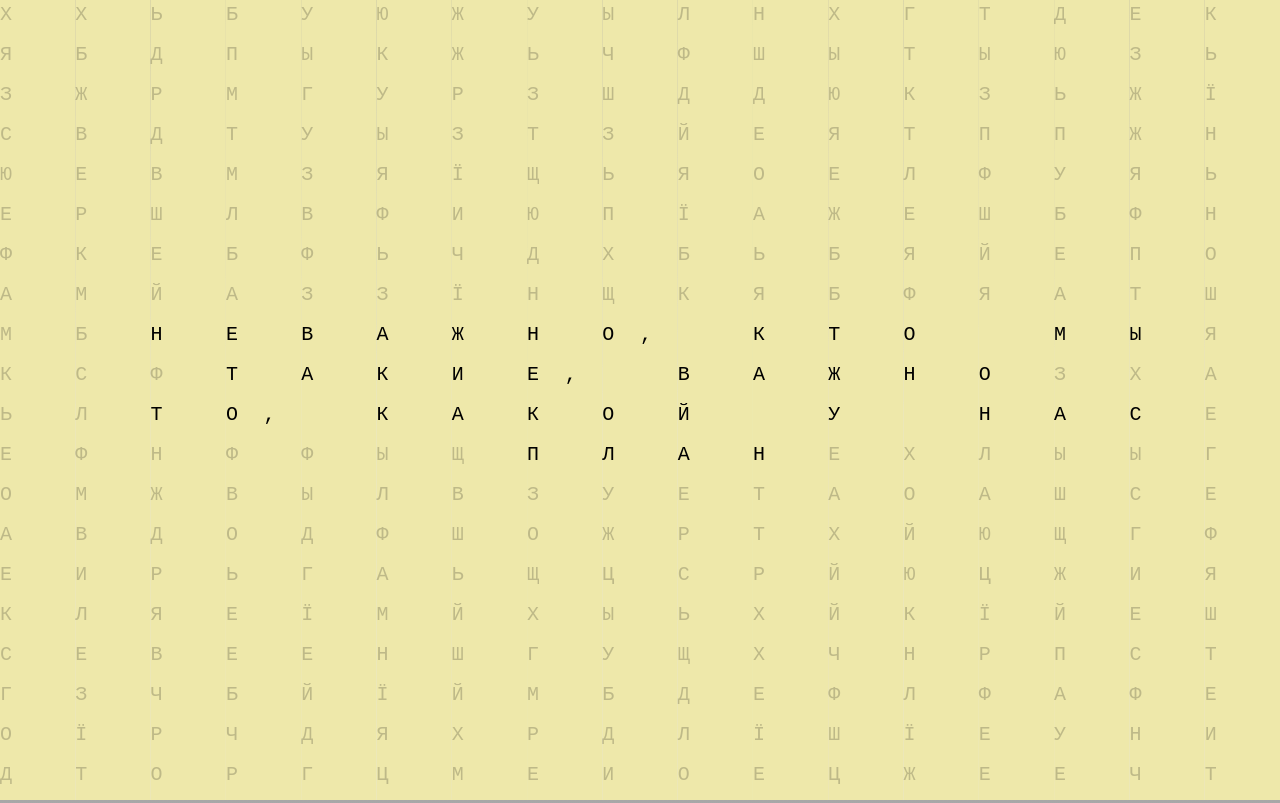
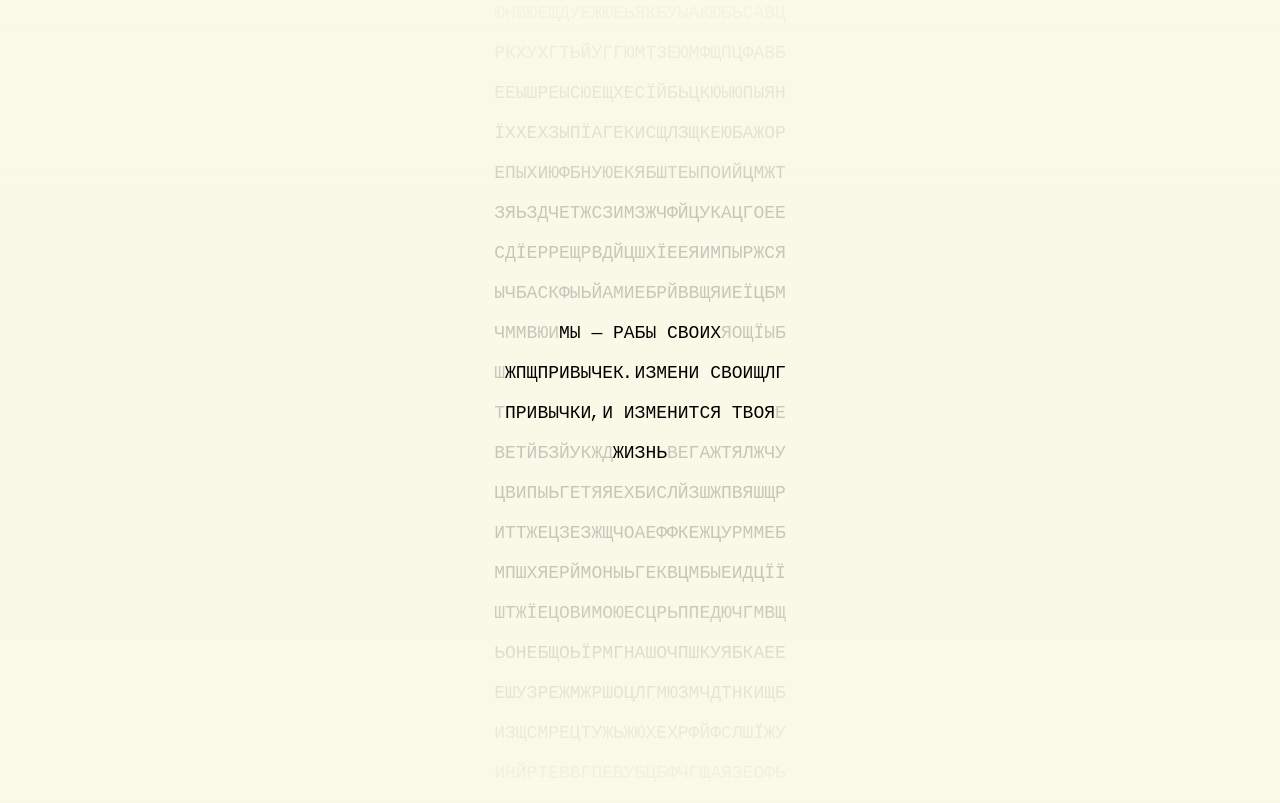
Before and after one commit to MikeKoval/cordova-motivate-app2, a website: page www/index.html in a window 1280 px wide. Drawn offline with Linux system fonts and the light colour scheme.

Commit message:
style fixes

```diff
--- a/www/app/init.js
+++ b/www/app/init.js
@@ -41,7 +41,7 @@ var Letter = function () {
 
         Letter.font = Board.fontSize + "px monospace";
         Letter.enabledFillStyle = '#000';
-        Letter.disabledFillStyle = 'rgba(0,0,0,0.2)';
+        Letter.disabledFillStyle = '#C6C6BA';
 
         this.disable();
     }
@@ -80,14 +80,10 @@ var Letter = function () {
     }, {
         key: 'draw',
         value: function draw(y) {
-
-            Board.context.fillStyle = 'rgb(238,232,170)';
-            Board.context.fillRect(Board.cellWidth * this.col.index, y, Board.cellWidth, Board.cellHeight);
-
             this.drawSymbol(y);
 
             if (this.punctuation) {
-                Board.context.fillText(this.punctuation, this.col.index * Board.cellWidth + Board.cellWidth / 2, y + Board.fontSize);
+                Board.context.fillText(this.punctuation, Board.paddingLeft + this.col.index * Board.fontSize * 0.6 + Board.fontSize / 2, y + Board.fontSize);
             }
 
             return this;
@@ -97,14 +93,14 @@ var Letter = function () {
         value: function _drawEnabledSymbol(y) {
             Board.context.font = Letter.font;
             Board.context.fillStyle = Letter.enabledFillStyle;
-            Board.context.fillText(this.name, this.col.index * Board.cellWidth, y + Board.fontSize);
+            Board.context.fillText(this.name, Board.paddingLeft + this.col.index * Board.fontSize * 0.6, y + Board.fontSize);
         }
     }, {
         key: '_drawDisabledSymbol',
         value: function _drawDisabledSymbol(y) {
             Board.context.font = Letter.font;
             Board.context.fillStyle = Letter.disabledFillStyle;
-            Board.context.fillText(this.name, this.col.index * Board.cellWidth, y + Board.fontSize);
+            Board.context.fillText(this.name, Board.paddingLeft + this.col.index * Board.fontSize * 0.6, y + Board.fontSize);
         }
     }]);
 
@@ -143,15 +139,6 @@ var Column = function () {
                 this.letters[index].draw(y);
                 y += Board.cellHeight;
             }
-            return this;
-        }
-    }, {
-        key: 'disable',
-        value: function disable() {
-            for (var index = 0; index < this.length; index += 1) {
-                this.letters[index].disable();
-            }
-
             return this;
         }
     }, {
@@ -226,9 +213,17 @@ var Board = function () {
         set: function set(value) {
             Board._cellHeight = value;
         }
+    }, {
+        key: 'paddingLeft',
+        get: function get() {
+            return this._paddingLeft;
+        },
+        set: function set(value) {
+            this._paddingLeft = value;
+        }
     }]);
 
-    function Board(context, initialShit, cols, rows, fontSize, cellWidth, cellHeight, letters) {
+    function Board(context, initialShit, cols, rows, fontSize, cellWidth, cellHeight, paddingLeft, letters) {
         _classCallCheck(this, Board);
 
         Board.context = context;
@@ -239,6 +234,7 @@ var Board = function () {
         Board.fontSize = fontSize || 20;
         Board.cellWidth = cellWidth || Board.fontSize * 2;
         Board.cellHeight = cellHeight || Board.fontSize * 2;
+        Board.paddingLeft = paddingLeft;
         Board.letters = letters || 'aбвгдеежзийклмнопрстуфхцчшщїыьеюя';
 
         this.cols = [];
@@ -253,6 +249,11 @@ var Board = function () {
     }
 
     _createClass(Board, [{
+        key: 'clearBackground',
+        value: function clearBackground() {
+            Board.context.clearRect(0, 0, Board.cellWidth * this.colsNum, Board.cellHeight * this.rowsNum);
+        }
+    }, {
         key: 'rebuild',
         value: function rebuild() {
             for (var i = 0; i < this.colsNum; i += 1) {
@@ -267,11 +268,38 @@ var Board = function () {
     }, {
         key: 'draw',
         value: function draw() {
+            this.clearBackground();
+
             for (var index = 0; index < this.colsNum; index += 1) {
+
                 this.cols[index].draw();
             }
 
+            this.drawGradient();
+
             return this;
+        }
+    }, {
+        key: 'drawGradient',
+        value: function drawGradient() {
+            var grd;
+
+            grd = Board.context.createLinearGradient(0, 0, 0, Board.cellHeight * this.rowsNum / 4);
+            grd.addColorStop(0, 'rgba(250, 249, 231, 0.9)');
+            grd.addColorStop(0.7, 'rgba(250, 249, 231, 0.5)');
+            grd.addColorStop(1, 'rgba(250, 249, 231 ,0)');
+
+            Board.context.fillStyle = grd;
+            Board.context.fillRect(0, 0, Board.cellWidth * this.colsNum, Board.cellHeight * this.rowsNum / 4);
+
+            grd = Board.context.createLinearGradient(0, Board.cellHeight * (this.rowsNum - this.rowsNum / 4), 0, Board.cellHeight * (this.rowsNum - this.rowsNum / 4) + Board.cellHeight * this.rowsNum / 4);
+
+            grd.addColorStop(0, 'rgba(250, 249, 231 ,0)');
+            grd.addColorStop(0.3, 'rgba(250, 249, 231, 0.5)');
+            grd.addColorStop(1, 'rgba(250, 249, 231, 0.9)');
+
+            Board.context.fillStyle = grd;
+            Board.context.fillRect(0, Board.cellHeight * (this.rowsNum - this.rowsNum / 4), Board.cellWidth * this.colsNum, Board.cellHeight * this.rowsNum / 4);
         }
     }, {
         key: 'enablePhrase',
@@ -284,15 +312,6 @@ var Board = function () {
                 for (var x = startX, j = 0; x < startX + paragraph[i].length; x += 1, j += 1) {
                     this.cols[x].letters[y].enable();
                 }
-            }
-
-            return this;
-        }
-    }, {
-        key: 'disable',
-        value: function disable() {
-            for (var index = 0; index < this.colsNum; index += 1) {
-                this.cols[index].disable();
             }
 
             return this;
@@ -333,7 +352,7 @@ var Board = function () {
              End replace
              */
 
-            console.info(rows, 'rows');
+            // console.info(rows, 'rows');
 
             return rows;
         }
@@ -342,7 +361,7 @@ var Board = function () {
         value: function setPhrase(phrase) {
             this.phrase = phrase;
 
-            this.rebuild().disable();
+            this.rebuild();
 
             var paragraph = this.buildParagraph();
 
@@ -377,21 +396,10 @@ var Board = function () {
     }, {
         key: 'shift',
         value: function shift(step) {
-            //step = step % this.rowsNum;
-
             for (var i = 0; i < this.colsNum; i += 1) {
                 this.cols[i].shift(step);
             }
-            /*
-                    this.offset = (this.offset - step) % this.rowsNum;
 
-                    if(this.offset < 0){
-                        this.offset = this.rowsNum + this.offset;
-                    }
-
-                    if(this.offset >= this.rowsNum){
-                        this.offset = this.rowsNum - this.offset;
-                    }*/
             return this;
         }
     }]);
@@ -436,13 +444,15 @@ var getWindowSizes = function getWindowSizes() {
     };
 };
 
-var cols = 17;
+var cols = 27;
 var rows = 20;
 var width = getWindowSizes().width;
 var height = getWindowSizes().height;
 var cellWidth = width / cols;
 var cellHeight = height / rows;
-var fontSize = 20;
+var fontSize = 18;
+var drawingAreaWidth = cols * fontSize * 0.6;
+var paddingLeft = (width - drawingAreaWidth) / 2;
 var canvas = document.getElementById("example");
 var ctx = canvas.getContext('2d');
 var letters = 'aбвгдеежзийклмнопрстуфхцчшщїыьеюя';
@@ -460,24 +470,22 @@ var initEvents = function initEvents() {
         [Hammer.Swipe, { direction: Hammer.DIRECTION_VERTICAL }]]
     });
 
-    mc.on("swipe", function (ev) {
+    var swipeEventHandler = function swipeEventHandler(ev) {
         var dir = ev.velocity < 0 ? 1 : -1,
             velocity = Math.abs(ev.velocity);
 
         time = 0;
         shift = 0;
         direction = -dir;
-        // self.setPhrase(dictionary[Board.random(0, dictionary.length - 1)]);
-        //loop(velocity, direction);
-    });
+    };
+
+    mc.on("swipe", swipeEventHandler);
 };
 
 canvas.width = width;
 canvas.height = height;
 
-var board = new Board(ctx, initialShit, cols, rows, fontSize, cellWidth, cellHeight, letters);
-
-console.log('board', board);
+var board = new Board(ctx, initialShit, cols, rows, fontSize, cellWidth, cellHeight, paddingLeft, letters);
 
 initEvents();
 
@@ -490,8 +498,6 @@ var time;
 var shift = height;
 var direction = 1;
 var hasNewPhrase = false;
-console.info(height);
-
 var interval = setInterval(function () {
     if (Math.abs(shift) <= height) {
         time += 1;
@@ -511,19 +517,13 @@ var interval = setInterval(function () {
 
             board.setPhrase(newPhrase);
 
-            // console.info(newPhrase + ' ' + board.phrase);
-
             hasNewPhrase = true;
         }
 
-        // console.log(easeOutBack(null, time, 0, height, 1000));
-        // shift += direction * bounceEaseOut(time / 1000) * 1000;
-        shift = direction * easeOutBack(null, time, 0, height, 1000);
+        shift = direction * easeOutBack(null, time, 0, height, 1000) || 0;
         board.shift(shift);
     } else if (Math.abs(shift) >= height && hasNewPhrase) {
-        // console.info(shift, 'shift');
         hasNewPhrase = false;
-        // clearInterval(interval);
     }
 }, 10);
 
--- a/www/assets/css/index.css
+++ b/www/assets/css/index.css
@@ -24,17 +24,7 @@ body {
     -webkit-touch-callout: none;                /* prevent callout to copy image, etc when tap to hold */
     -webkit-text-size-adjust: none;             /* prevent webkit from resizing text to fit */
     -webkit-user-select: none;                  /* prevent copy paste, to allow, change 'none' to 'text' */
-    background-color:#E4E4E4;
-    background-image:linear-gradient(top, #A7A7A7 0%, #E4E4E4 51%);
-    background-image:-webkit-linear-gradient(top, #A7A7A7 0%, #E4E4E4 51%);
-    background-image:-ms-linear-gradient(top, #A7A7A7 0%, #E4E4E4 51%);
-    background-image:-webkit-gradient(
-        linear,
-        left top,
-        left bottom,
-        color-stop(0, #A7A7A7),
-        color-stop(0.51, #E4E4E4)
-    );
+    background-color:rgb(250, 249, 231);
     background-attachment:fixed;
     font-family:'HelveticaNeue-Light', 'HelveticaNeue', Helvetica, Arial, sans-serif;
     font-size:12px;
```
Also changed, not shown: www/assets/js/board.js (+41 -24 lines), www/assets/js/column.js (+0 -8 lines), www/assets/js/init.js (+11 -46 lines), www/assets/js/letter.js (+4 -8 lines).
